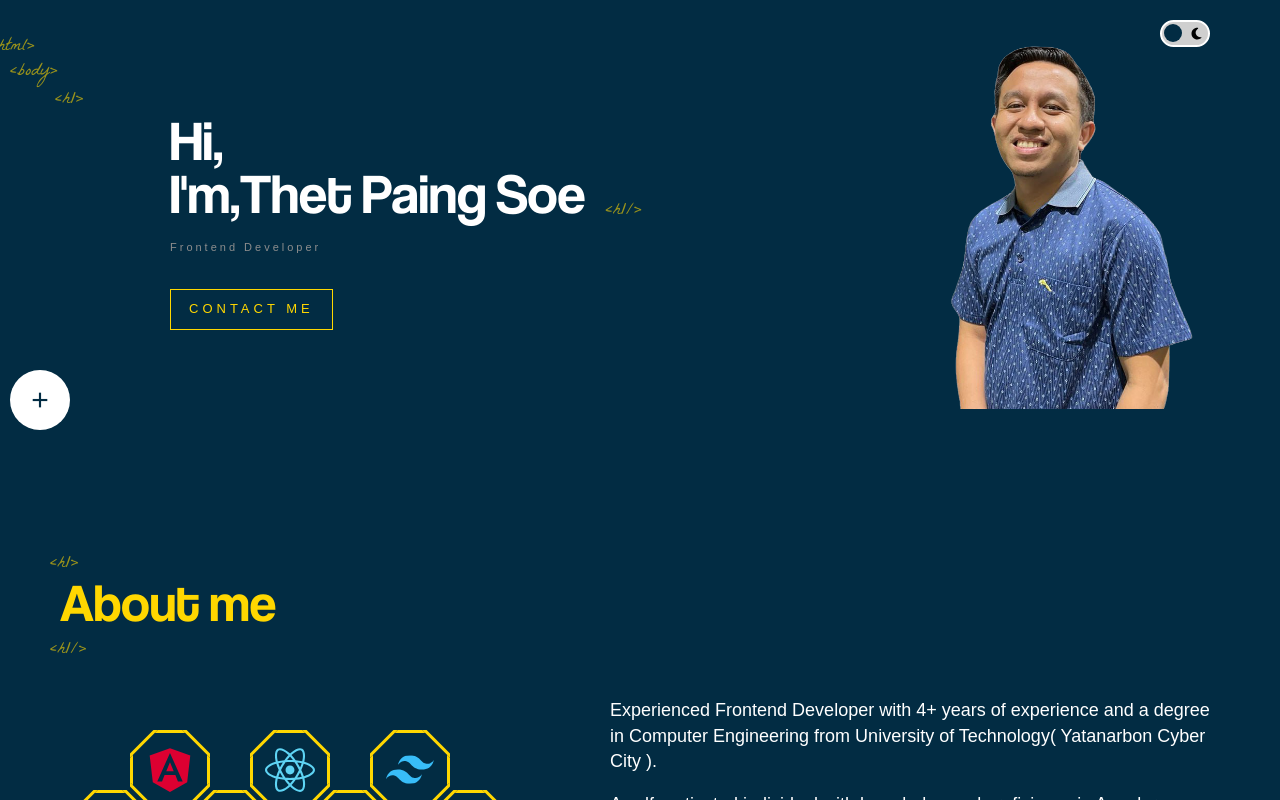
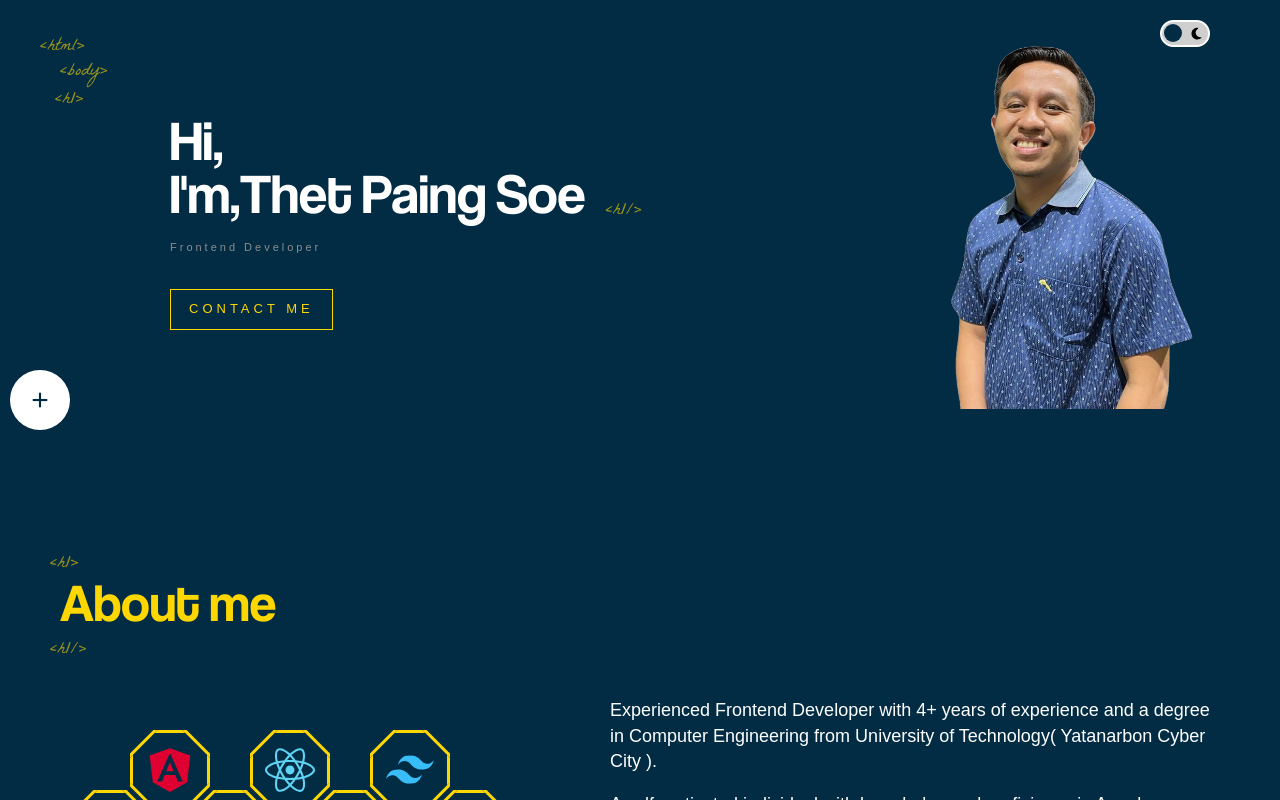
Before and after one commit to puyitt/my-portfolio-react-2023, a React (Create React App) app: page / in a window 1280 px wide. Shown: the top 800 px of the page. Built offline with nearby package versions, Linux system fonts and the light colour scheme.

Commit message:
update design

```diff
--- a/src/App.scss
+++ b/src/App.scss
@@ -434,7 +434,11 @@ figure {
         }
     }
 }
-
+@media (min-width: 980px) and (max-width: 1300px){
+    .tags {
+        left: 0!important;
+    }
+}
 @media screen and (max-width: 980px) {
     .App {
         max-width: 100%;
--- a/src/components/banner/Profile/index.scss
+++ b/src/components/banner/Profile/index.scss
@@ -7,7 +7,7 @@
     }
 }
 
-@media screen and (max-width: 1200px) {
+@media screen and (max-width: 980px) {
     .profile-container {
         margin: 20px auto 0;
     }
--- a/src/components/banner/index.scss
+++ b/src/components/banner/index.scss
@@ -68,7 +68,7 @@
     }
 }
 
-@media screen and (max-width: 1200px) {
+@media screen and (max-width: 980px) {
     .home-page {
         .text-zone {
             width: 100%;
```
